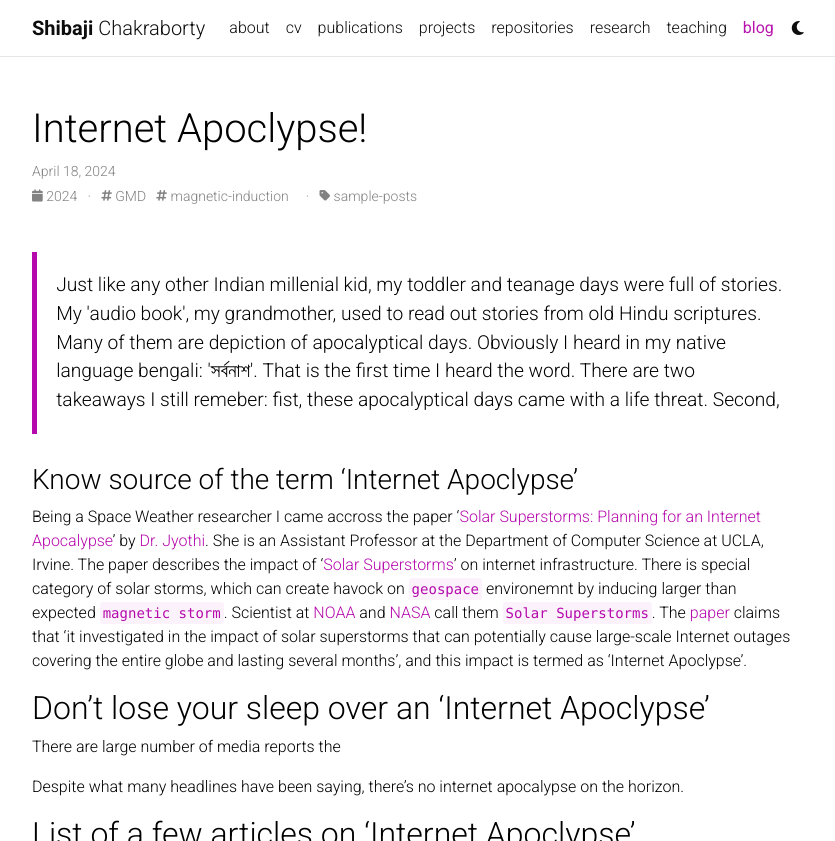
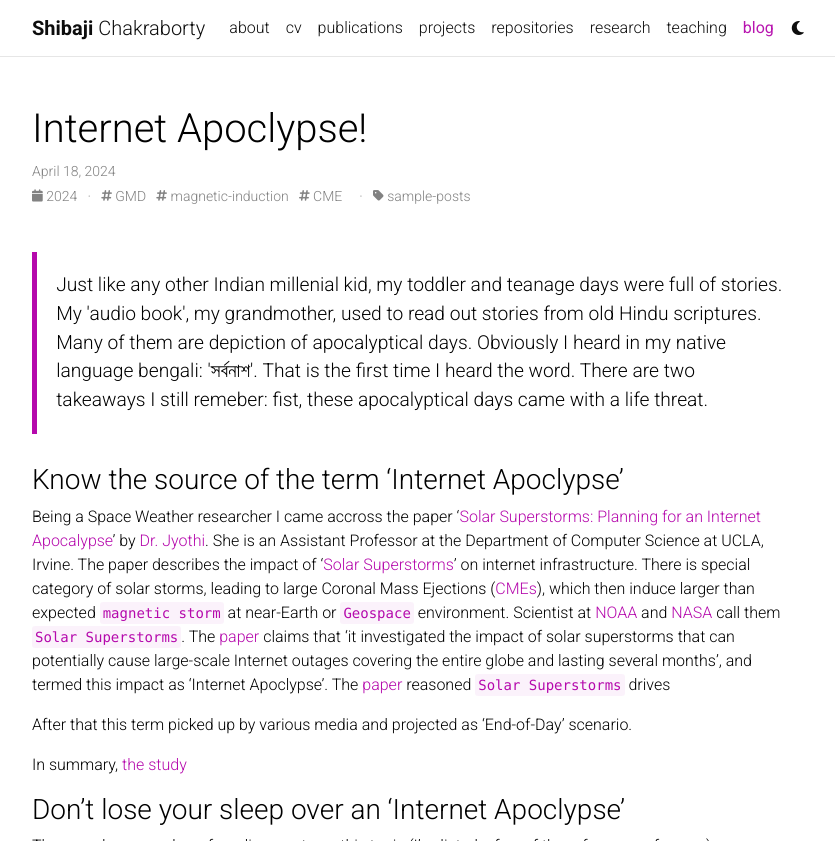
Before and after one commit to shibaji7/shibaji7.github.io, a Jekyll site: the page built from _posts/2024-04-18-internet-apoclypse.md, in a window 1280 px wide and 1400 px high. Shown: the top 841 px of the window, without its empty margins (223-1058 px from the left). Built offline with Jekyll 4.4.1, drawn with Linux system fonts in a browser that asks for light colours; comment, search, counter and statistics services are not loaded; a style sheet for code colours, icons or effects is not loaded; some of the changed text lies outside the part shown; grey boxes are pictures that could not be loaded.

```diff
--- a/_data/cv.yml
+++ b/_data/cv.yml
@@ -60,10 +60,14 @@
 - title: Honors and Awards
   type: time_table
   contents:
+    - year: 2024
+      items:
+        - Collaborative Research / Investigation of ionospheric density response to American Solar Eclipses using coordinated radio observations with modeling support’ [2024-2027](https://www.nsf.gov/awardsearch/showAward?AWD_ID=2412294&HistoricalAwards=false)
     - year: 2022
       items:
         - JSPS Postdoctoral Fellowship (Short-term)
         - ISEE international joint research fellowship, Nagoya University
+        -
     - year: 2021
       items:
         - IEEE/WiSEE Best conference paper
--- a/_posts/2024-04-18-internet-apoclypse.md
+++ b/_posts/2024-04-18-internet-apoclypse.md
@@ -3,25 +3,33 @@
 title:  Internet Apoclypse!
 date:   2024-04-18 16:00:00
 description: The question is not 'If' but 'When'!
-tags: GMD magnetic-induction
+tags: GMD magnetic-induction CME
 categories: sample-posts
 featured: true
 thumbnail: assets/img/induction.png
 ---
 <blockquote>
-Just like any other Indian millenial kid, my toddler and teanage days were full of stories. My 'audio book', my grandmother, used to read out stories from old Hindu scriptures. Many of them are depiction of apocalyptical days. Obviously I heard in my native language bengali: 'সর্বনাশ'. That is the first time I heard the word. There are two takeaways I still remeber: fist, these apocalyptical days came with a life threat. Second,
+Just like any other Indian millenial kid, my toddler and teanage days were full of stories. My 'audio book', my grandmother, used to read out stories from old Hindu scriptures. Many of them are depiction of apocalyptical days. Obviously I heard in my native language bengali: 'সর্বনাশ'. That is the first time I heard the word. There are two takeaways I still remeber: fist, these apocalyptical days came with a life threat.
 </blockquote>
 
-### Know source of the term 'Internet Apoclypse'
-Being a Space Weather researcher I came accross the paper '[Solar Superstorms: Planning for an Internet Apocalypse](https://ics.uci.edu/~sabdujyo/papers/sigcomm21-cme.pdf)' by [Dr. Jyothi](https://ics.uci.edu/~sabdujyo/). She is an Assistant Professor at the Department of Computer Science at UCLA, Irvine. The paper describes the impact of '[Solar Superstorms](https://agupubs.onlinelibrary.wiley.com/doi/full/10.1029/2018JA026425)' on internet infrastructure. There is special category of solar storms, which can create havock on `geospace` environemnt by inducing larger than expected `magnetic storm`. Scientist at [NOAA](https://www.noaa.gov/) and [NASA](https://www.nasa.gov/) call them `Solar Superstorms`. The [paper](https://ics.uci.edu/~sabdujyo/papers/sigcomm21-cme.pdf) claims that 'it investigated in the impact of solar superstorms that can potentially cause large-scale Internet
-outages covering the entire globe and lasting several months', and this impact is termed as 'Internet Apoclypse'.
+### Know the source of the term 'Internet Apoclypse'
+Being a Space Weather researcher I came accross the paper '[Solar Superstorms: Planning for an Internet Apocalypse](https://ics.uci.edu/~sabdujyo/papers/sigcomm21-cme.pdf)' by [Dr. Jyothi](https://ics.uci.edu/~sabdujyo/). She is an Assistant Professor at the Department of Computer Science at UCLA, Irvine. The paper describes the impact of '[Solar Superstorms](https://agupubs.onlinelibrary.wiley.com/doi/full/10.1029/2018JA026425)' on internet infrastructure. There is special category of solar storms, leading to large Coronal Mass Ejections ([CMEs](2024-04-16-solar-burps.md)), which then induce larger than expected `magnetic storm` at near-Earth or `Geospace` environment. Scientist at [NOAA](https://www.noaa.gov/) and [NASA](https://www.nasa.gov/) call them `Solar Superstorms`. The [paper](https://ics.uci.edu/~sabdujyo/papers/sigcomm21-cme.pdf) claims that 'it investigated the impact of solar superstorms that can potentially cause large-scale Internet
+outages covering the entire globe and lasting several months', and termed this impact as 'Internet Apoclypse'. The [paper](https://ics.uci.edu/~sabdujyo/papers/sigcomm21-cme.pdf) reasoned `Solar Superstorms` drives
 
-## Don't lose your sleep over an 'Internet Apoclypse'
-There are large number of media reports the
+After that this term picked up by various media and projected as 'End-of-Day' scenario.
 
+In summary, [the study](https://ics.uci.edu/~sabdujyo/papers/sigcomm21-cme.pdf)
+
+### Don't lose your sleep over an 'Internet Apoclypse'
+There are large number of media reports on this topic (I've listed a few of them for your reference).
+
+### What Specialist are saying?
+
+
+### What do you have to worry about?
 Despite what many headlines have been saying, there's no internet apocalypse on the horizon.
 
-## List of a few articles on 'Internet Apoclypse'
+### List of a few articles on 'Internet Apoclypse'
 <a href="https://economictimes.indiatimes.com/news/international/us/internet-apocalypse-what-is-a-solar-storm-and-how-can-it-impact-the-internet-on-earth/articleshow/101287452.cms?from=mdr" title=""><img src="https://img.etimg.com/thumb/msid-101287483,width-300,height-225,imgsize-67680,resizemode-75/internet-apocalypse-what-is-a-solar-storm-and-how-can-it-impact-the-internet-on-earth.jpg" width="100%" style="max-width: 850px;" alt=""></a><br>Provided by <a href="" target="_blank"></a>
 
 <a href="https://www.outlookindia.com/international/internet-apocalypse-solar-storm-2025-nasa-communication-news-302259" title=""><img src="https://media.assettype.com/outlookindia/import/public/uploads/articles/2017/12/15/solar_system_630_630.jpg?w=640&auto=format%2Ccompress&fit=max&format=webp&dpr=1.0" width="100%" style="max-width: 850px;" alt=""></a><br>Provided by <a href="" target="_blank"></a>
```
Also changed, not shown: _projects/R03_project.md (+2 -2 lines), 1 other file.
